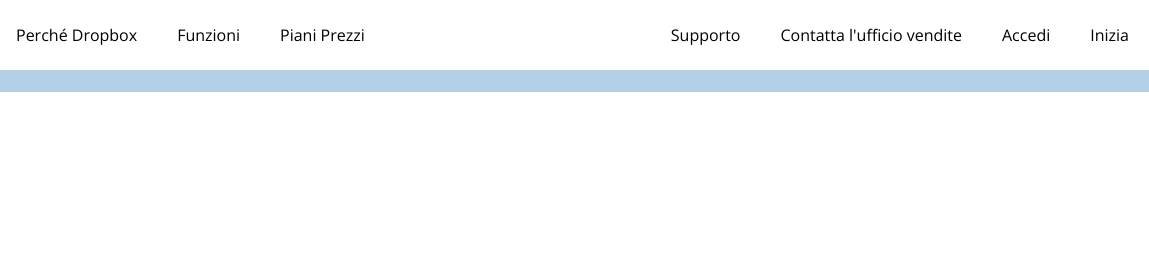
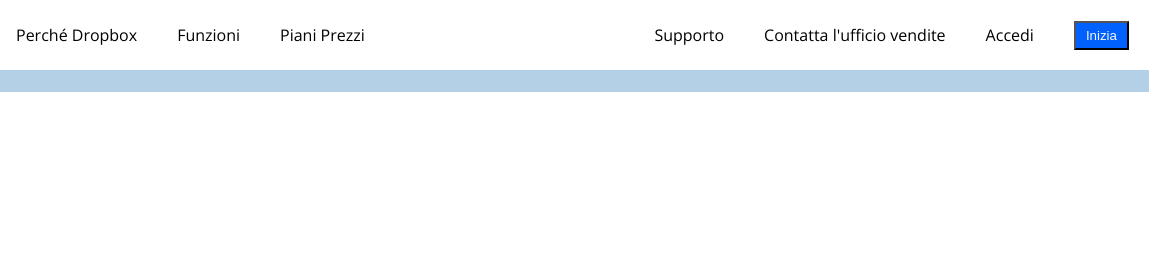
Before and after one commit to adrisala20/htmlcss-dropbox, a plain HTML site: page index.html in a window 1280 px wide. Shown: the top 265 px of the page, 131-1280 px from the left. Drawn offline with nearby package versions, Linux system fonts and the light colour scheme.

Commit message:
add button to header

```diff
--- a/css/style.css
+++ b/css/style.css
@@ -31,6 +31,11 @@ body {
 	max-width: 1000px;
 	margin: 0 auto;
 }
+.button {
+	background-color: var(--color-button-blue);
+	color: var(--color-designit);
+	padding: 5px 10px;
+}
 /* flex */
 .d-flex {
     display: flex;
@@ -60,6 +65,7 @@ ul li a {
 	color: var(--color-footer);
 	text-decoration: none;
 }
+
 nav {
 	height: 70px;
 }
@@ -67,7 +73,6 @@ nav {
 #hero {
 	background-color: var(--color-jumbotron-blue);
 	width: 100vw;
-
 }
 /* main */
 main {
--- a/index.html
+++ b/index.html
@@ -27,12 +27,14 @@
                     <li> <a href="#">Piani Prezzi</a></li>
                 </ul>
             </div>
-                <ul class="d-flex align-center">
-                    <li><a href="#">Supporto</a></li>
-                    <li><a href="#">Contatta l'ufficio vendite</a></li>
-                    <li><a href="#">Accedi</a></li>
-                    <li><a href="#">Inizia</a></li>
-                </ul>
+            <ul class="d-flex align-center">
+                <li><a href="#">Supporto</a></li>
+                <li><a href="#">Contatta l'ufficio vendite</a></li>
+                <li><a href="#">Accedi</a></li>
+                <li><a href="#">
+                    <button class="button">Inizia</button>
+                </a></li>
+            </ul>
         </nav>
     </header>
     <div id="hero">
```
